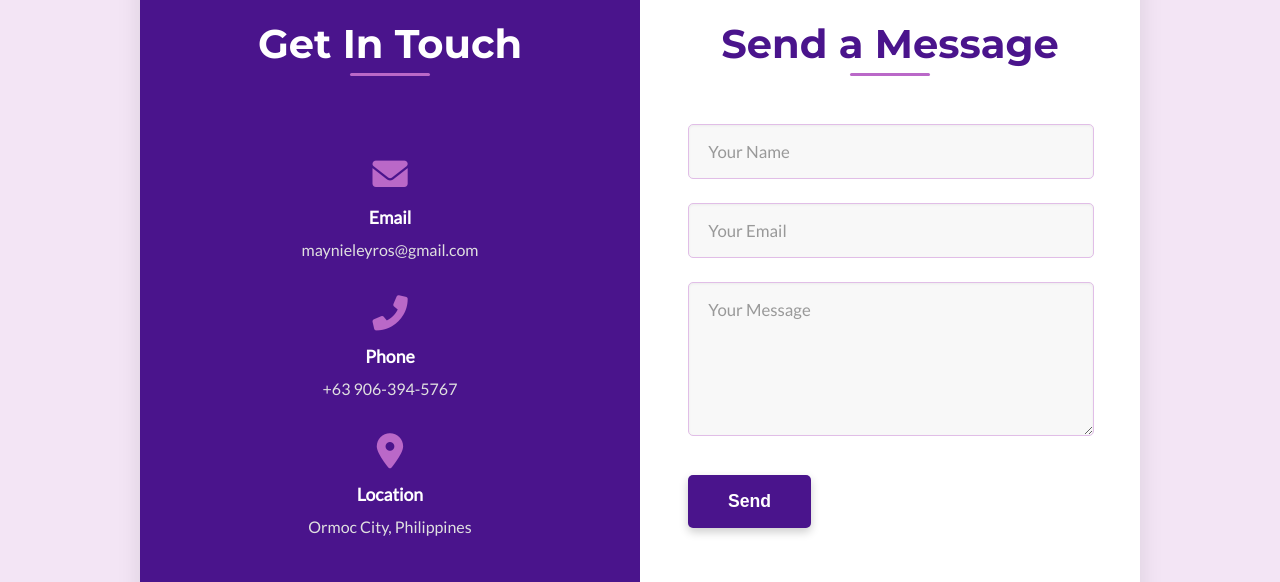
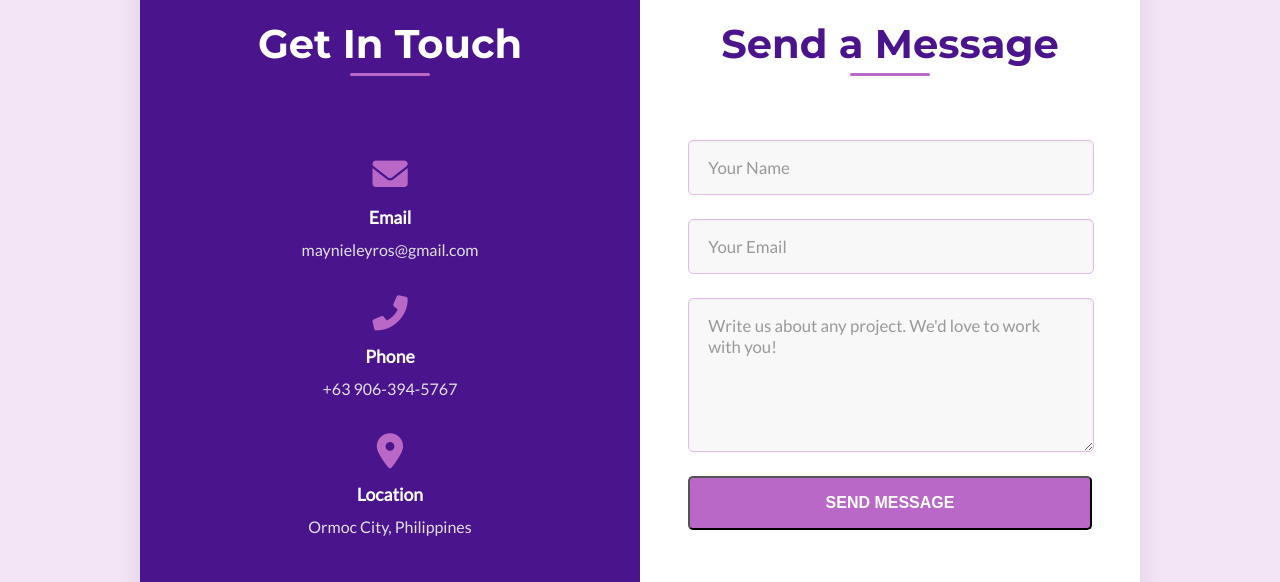
Before and after one commit to osyan123/MYPORTFOLIO, a plain HTML site: page index.html in a window 1280 px wide. Shown: the part 3280-3862 px from the top of the page. Drawn offline with Linux system fonts and the light colour scheme.

Commit message:
Update index.html

```diff
--- a/index.html
+++ b/index.html
@@ -154,21 +154,15 @@
     <div class="contact-title-right">
         <h2>Send a Message</h2>
     </div>
-    <form action="https://formspree.io/f/xwpndygk" method="POST" class="contact-form">
-        <input type="hidden" name="_replyto" value="maynieleyros@gmail.com">
+     <div class="contact-form">
+            <form action="https://formspree.io/f/xqadrnrn" method="POST" class="contact-form">
 
-        <div class="form-group">
-            <input type="text" id="contact-name" name="name" placeholder="Your Name" required>
+                <input type="text" name="name" placeholder="Your Name" required>
+                <input type="email" name="email" placeholder="Your Email" required>
+                <textarea name="message" rows="5" placeholder="Write us about any project. We'd love to work with you!" required></textarea>
+                <button type="submit" class="btn send-message-btn">SEND MESSAGE</button>
+            </form>
         </div>
-        <div class="form-group">
-            <input type="email" id="contact-email" name="email" placeholder="Your Email" required>
-        </div>
-        <div class="form-group">
-            <textarea id="contact-message" name="message" rows="5" placeholder="Your Message" required></textarea>
-        </div>
-        <button type="submit" class="btn contact-send-btn">Send</button>
-    </form>
-</div>
     </div>
 </section>
 
```
